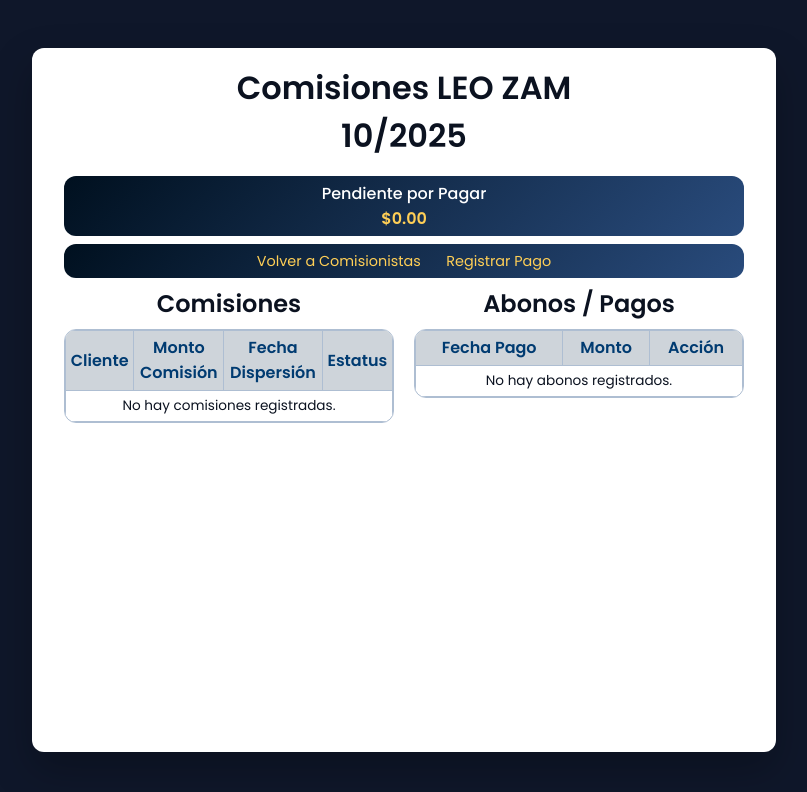
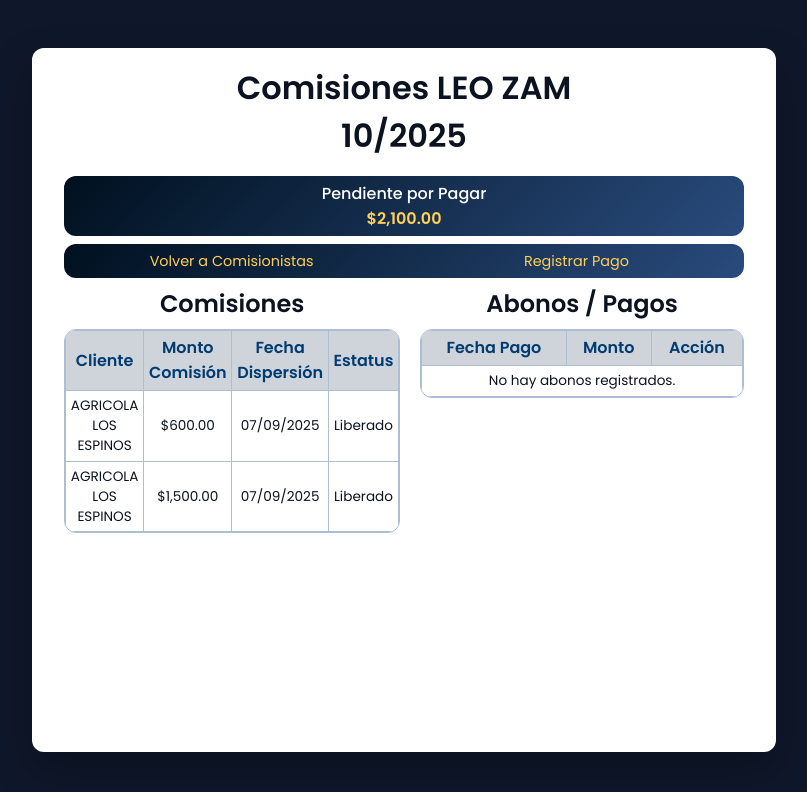
Before and after one commit to diegomacias-11/CRM-Enrok, a Django app: a page that uses comisiones/templates/comisiones/detalle.html in a window 1280 px wide. Shown: the top 792 px of the page, without its empty margins (236-1043 px from the left). Run offline with Django 5.2, Linux system fonts and the light colour scheme; data comes from the database, SQL or seed files in the repository; both versions use the stored data as it was after the commit.

Commit message:
Se corrigieron las omisiones ya funcionan a mes vencido, se agrego el total a apagar y se restan los pagos registrados

```diff
--- a/comisiones/templates/comisiones/detalle.html
+++ b/comisiones/templates/comisiones/detalle.html
@@ -87,6 +87,10 @@
             background: linear-gradient(135deg, #00101f 0%, #294b7c 100%);
             border-radius: 12px;
         }
+      .actions > a {
+          flex: 1;
+          text-align: center;
+      }
   .pendiente-box {
         position: relative;
         background: linear-gradient(135deg, #00101f 0%, #294b7c 100%);
@@ -125,10 +129,9 @@
       <h2>Pendiente por Pagar</h2>
       <p class="monto">${{ pendiente_pagar|floatformat:2|intcomma }}</p>
     </div>
-
     <div class="actions">
-      <a href="{{ volver_url }}" class="btn">Volver a Comisionistas</a>
-      <a href="{% url 'registrar_pago' comisionista %}?next={{ next|urlencode }}&mes={{ mes }}&anio={{ anio }}" class="btn">Registrar Pago</a>
+      <a href="{{ volver_url }}" class="btn" style="border-radius: 12px 0 0 12px">Volver a Comisionistas</a>
+      <a href="{% url 'registrar_pago' comisionista %}?next={{ next|urlencode }}&mes={{ mes }}&anio={{ anio }}" class="btn" style="border-radius: 0 12px 12px 0">Registrar Pago</a>
     </div>
 
     <div style="display:flex; gap: 20px;">
--- a/comisiones/templates/comisiones/editar.html
+++ b/comisiones/templates/comisiones/editar.html
@@ -108,9 +108,9 @@
       {{ form.as_p }}
       <div class="actions">
         <button type="submit" name="save" class="btn">Guardar</button>
-        <button type="submit" name="cancel" class="btn">Cancelar</button>
+        <button type="submit" name="cancel" class="btn" formnovalidate>Cancelar</button>
       </div>
-        <button type="submit" class="btn_eliminar" onclick="return confirm('¿Estás seguro de eliminar esta dispersión?')">Eliminar</button>
+        <button type="submit" name="delete" class="btn_eliminar" formnovalidate onclick="return confirm('¿Estás seguro de eliminar esta dispersión?')">Eliminar</button>
     </form>
   </div>
 </body>
--- a/comisiones/views.py
+++ b/comisiones/views.py
@@ -5,8 +5,11 @@ from datetime import datetime
 from .forms import PagoForm
 from urllib.parse import urlparse, parse_qs
 from django.views.decorators.csrf import csrf_exempt
+from datetime import date
 
 def listar_comisiones(request):
+    liberar_comisiones_mes_anterior()
+
     mes = request.GET.get('mes')
     anio = request.GET.get('anio')
     comisionista_filtro = request.GET.get('comisionista')
@@ -27,35 +30,47 @@ def listar_comisiones(request):
     except (TypeError, ValueError):
         anio = now.year
 
+    # Mostrar comisiones del mes anterior
+    if mes == 1:
+        mes_consulta = 12
+        anio_consulta = anio - 1
+    else:
+        mes_consulta = mes - 1
+        anio_consulta = anio
+
+    # Fechas disponibles
     anios = Comision.objects.dates('dispersion__fecha', 'year')
     anios = [y.year for y in anios]
 
     # Query principal
     qs = Comision.objects.filter(
-        dispersion__fecha__month=mes,
-        dispersion__fecha__year=anio
+        dispersion__fecha__month=mes_consulta,
+        dispersion__fecha__year=anio_consulta
     )
 
-    # Aplicar filtro por comisionista si existe
     if comisionista_filtro:
         qs = qs.filter(comisionista=comisionista_filtro)
 
     comisionistas = qs.values('comisionista').annotate(total=Sum('monto')).order_by('comisionista')
+    total_comisiones = qs.aggregate(total=Sum('monto'))['total'] or 0
+    comisionistas_todos = Comision.objects.values('comisionista').distinct().order_by('comisionista')
+    # Total de comisiones liberadas
+    total_liberado = qs.filter(estatus='Liberado').aggregate(total=Sum('monto'))['total'] or 0
 
-    # Calcular el total general de todas las comisiones del query filtrado
-    total_comisiones = qs.aggregate(total=Sum('monto'))['total'] or 0
-
-    # Todos los comisionistas para el dropdown
-    comisionistas_todos = Comision.objects.values('comisionista').distinct().order_by('comisionista')
+    # Restar todos los pagos registrados de cualquier comisionista para ese mes y año
+    abonos = Pago.objects.filter(mes=mes, anio=anio).aggregate(total=Sum('monto'))['total'] or 0
+    total_comisiones -= abonos
+    total_liberado -= abonos
 
     return render(request, 'comisiones/listar.html', {
         'comisionistas': comisionistas,
         'mes': str(mes),
         'anio': str(anio),
         'anios': anios,
-        'comisionistas_todos': comisionistas_todos,  # <- para el dropdown
-        'comisionista_filtro': comisionista_filtro,  # <- para mantener seleccionado
-        'total_comisiones': total_comisiones,        # <- nuevo valor agregado
+        'comisionistas_todos': comisionistas_todos,
+        'comisionista_filtro': comisionista_filtro,
+        'total_comisiones': total_comisiones,
+        'total_liberado': total_liberado,
     })
 
 
@@ -69,21 +84,26 @@ def detalle_comisiones(request, comisionista):
     mes = int(query.get('mes', [datetime.now().month])[0])
     anio = int(query.get('anio', [datetime.now().year])[0])
 
-    # Comisiones filtradas por mes y año
+    # ✅ Mostrar comisiones del mes anterior
+    if mes == 1:
+        mes_consulta = 12
+        anio_consulta = anio - 1
+    else:
+        mes_consulta = mes - 1
+        anio_consulta = anio
+
     detalle = Comision.objects.filter(
         comisionista=comisionista,
-        dispersion__fecha__month=mes,
-        dispersion__fecha__year=anio
+        dispersion__fecha__month=mes_consulta,
+        dispersion__fecha__year=anio_consulta
     ).order_by('dispersion__fecha')
 
-    # Abonos/pagos filtrados por mes y año
     abonos = Pago.objects.filter(
         comisionista=comisionista,
         mes=mes,
         anio=anio
     ).order_by('fecha_pago')
 
-    # Calcular pendiente por pagar
     total_liberadas = detalle.filter(estatus='Liberado').aggregate(Sum('monto'))['monto__sum'] or 0
     total_abonos = abonos.aggregate(Sum('monto'))['monto__sum'] or 0
     pendiente_pagar = total_liberadas - total_abonos
@@ -96,11 +116,10 @@ def detalle_comisiones(request, comisionista):
         'volver_url': volver_url,
         'mes': mes,
         'anio': anio,
-        'pendiente_pagar': pendiente_pagar,  # <-- NUEVO
+        'pendiente_pagar': pendiente_pagar,
     }
 
     return render(request, 'comisiones/detalle.html', context)
-
 
 def registrar_pago(request, comisionista, pago_id=None):
     # URL de retorno
@@ -218,25 +237,33 @@ def actualizar_estatus_dispersion(request):
             mes = dispersion.fecha.month
             anio = dispersion.fecha.year
 
-            # Actualizamos la comisión de esta dispersión según su estatus
+            # Actualizamos la comisión de esta dispersión según su estatus actual
             Comision.objects.filter(dispersion=dispersion).update(estatus=nuevo_estatus)
 
-            # Revisamos todas las dispersiónes del cliente en ese mes
+            # Revisamos todas las dispersiones del cliente en ese mes
             todas_dispersiones = Dispersion.objects.filter(
                 cliente=cliente,
                 fecha__month=mes,
                 fecha__year=anio
             )
 
-            # Si todas están pagadas → liberamos todas las comisiones
+            # Si todas están pagadas → liberamos solo si ya es el siguiente mes
             if todas_dispersiones.exists() and all(d.estatus_pago == "Pagado" for d in todas_dispersiones):
-                Comision.objects.filter(
-                    cliente=cliente,
-                    dispersion__fecha__month=mes,
-                    dispersion__fecha__year=anio
-                ).update(estatus="Liberado")
+                hoy = date.today()
+                if (hoy.year > anio) or (hoy.year == anio and hoy.month > mes):
+                    Comision.objects.filter(
+                        cliente=cliente,
+                        dispersion__fecha__month=mes,
+                        dispersion__fecha__year=anio
+                    ).update(estatus="Liberado")
+                else:
+                    Comision.objects.filter(
+                        cliente=cliente,
+                        dispersion__fecha__month=mes,
+                        dispersion__fecha__year=anio
+                    ).update(estatus="Pagado")
             else:
-                # Si alguna no está pagada → regresamos a estatus real (Pendiente o Pagado)
+                # Alguna dispersión no está pagada → reflejar estatus real
                 for d in todas_dispersiones:
                     Comision.objects.filter(dispersion=d).update(estatus=d.estatus_pago)
 
@@ -246,3 +273,39 @@ def actualizar_estatus_dispersion(request):
             return redirect('/dispersiones/listar/')
 
     return redirect('/dispersiones/listar/')
+
+def liberar_comisiones_mes_anterior():
+    """
+    Revisa todas las comisiones y marca como 'Liberado'
+    aquellas cuyo mes ya pasó y todas las dispersiónes están pagadas.
+    """
+    hoy = date.today()
+
+    # Tomamos todos los meses y años de dispersión que tengan comisiones
+    meses_a_revisar = Comision.objects.values_list(
+        'dispersion__fecha__month',
+        'dispersion__fecha__year',
+        'cliente'
+    ).distinct()
+
+    for mes, anio, cliente_id in meses_a_revisar:
+        # Si ya estamos en el siguiente mes o año
+        if (hoy.year > anio) or (hoy.year == anio and hoy.month > mes):
+            # Traemos todas las dispersiónes del cliente en ese mes
+            todas_dispersiones = Dispersion.objects.filter(
+                cliente_id=cliente_id,
+                fecha__month=mes,
+                fecha__year=anio
+            )
+
+            if todas_dispersiones.exists() and all(d.estatus_pago == "Pagado" for d in todas_dispersiones):
+                # Liberamos todas las comisiones de ese mes
+                Comision.objects.filter(
+                    cliente_id=cliente_id,
+                    dispersion__fecha__month=mes,
+                    dispersion__fecha__year=anio
+                ).update(estatus="Liberado")
+            else:
+                # Alguna dispersión no está pagada → mantenemos estatus real
+                for d in todas_dispersiones:
+                    Comision.objects.filter(dispersion=d).update(estatus=d.estatus_pago)
```
Also changed, not shown: comisiones/templates/comisiones/listar.html (+16 -6 lines), db.sqlite3. Lines whose indentation alone changed are shown as unchanged.
